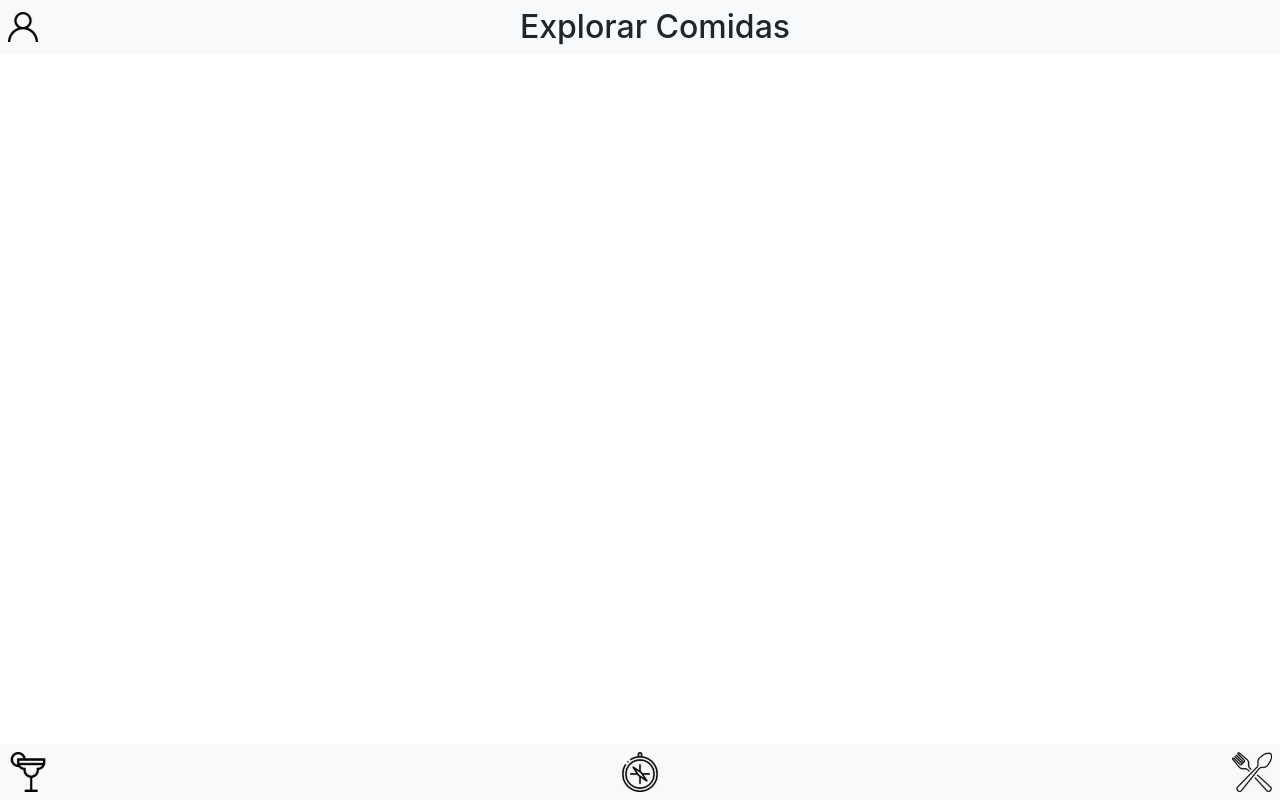
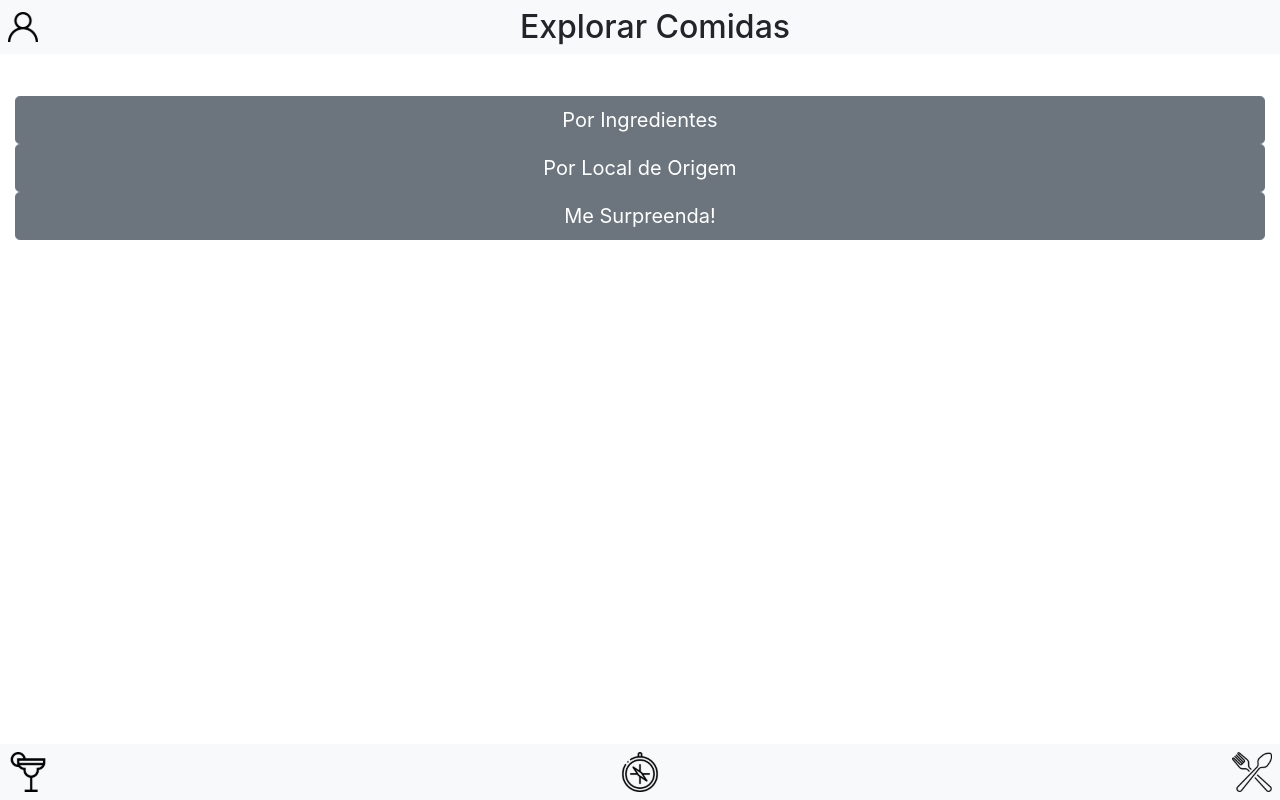
Before and after one commit to tryber/sd-04-recipes-app-10, a React (Create React App) app: page /explorar/comidas in a window 1280 px wide. Built offline with nearby package versions, Linux system fonts and the light colour scheme; no server answers.

Commit message:
Tela ExploreMeals

```diff
--- a/src/pages/ExploreMeals.jsx
+++ b/src/pages/ExploreMeals.jsx
@@ -1,3 +1,4 @@
+import { Link } from 'react-router-dom';
 import React from 'react';
 import HeaderMeals from '../components/HeaderMeals';
 import Footer from '../components/Footer';
@@ -6,6 +7,37 @@ export default function ExploreMeals() {
   return (
     <React.Fragment>
       <HeaderMeals title="Explorar Comidas" />
+        <div className="row justify-content-center align-items-center">
+          <div className="col-12 mt-5 pt-5">
+            <Link to="/">
+              <button
+                data-testid="explore-by-ingredient"
+                className="btn btn-secondary btn-block btn-lg"
+                type="button"
+              >
+              Por Ingredientes
+              </button>
+            </Link>
+            <Link to="/">
+              <button
+                data-testid="explore-by-area"
+                className="btn btn-secondary btn-block btn-lg"
+                type="button"
+              >
+              Por Local de Origem
+              </button>
+            </Link>
+            <Link to="/">
+              <button
+                data-testid="explore-surprise"
+                className="btn btn-secondary btn-block btn-lg"
+                type="button"
+              >
+              Me Surpreenda!
+              </button>
+            </Link>
+          </div>
+        </div>
       <Footer />
     </React.Fragment>
   );
```
